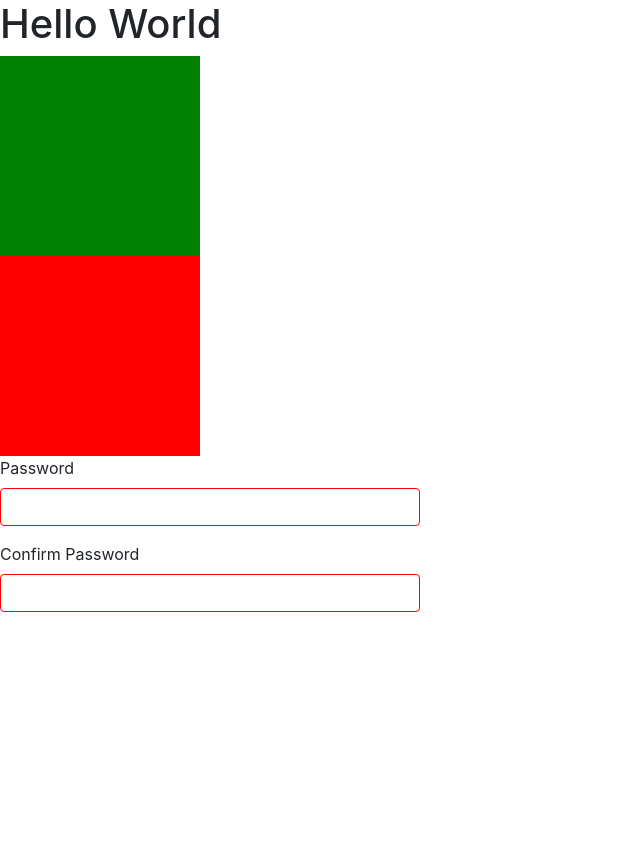
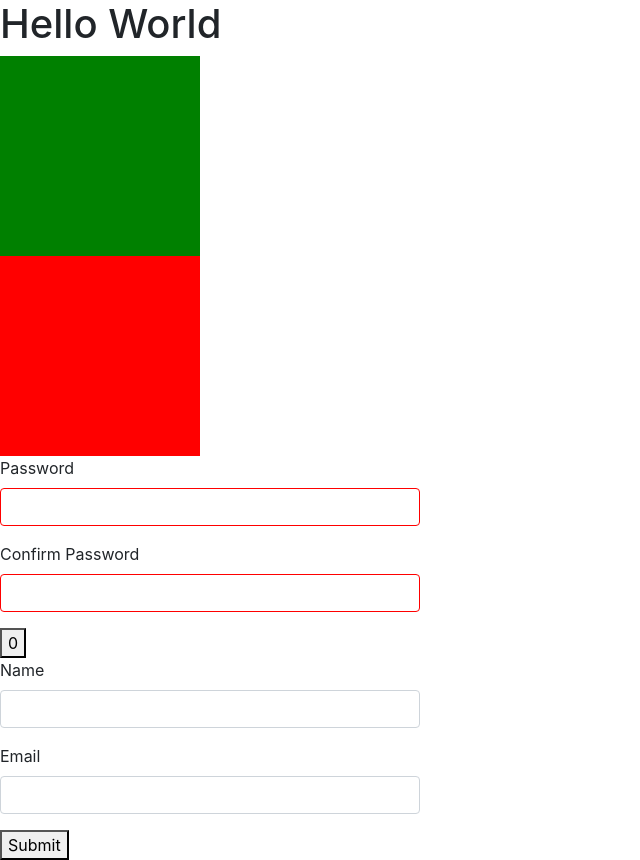
Before and after one commit to Avi-Cohen-Nehemia/advanced-react, a React (Create React App) app: page / in a window 1280 px wide. Shown: the whole page, without its empty margins (0-640 px from the left). Before the commit the page ends 800 px from the top, so only its background shows below. Built offline with nearby package versions, Linux system fonts and the light colour scheme.

Commit message:
solve passing data up - exercise 1 and 2

```diff
--- a/src/App.js
+++ b/src/App.js
@@ -1,6 +1,8 @@
-import React from 'react';
-import Squares from './components/liftingState/Squares';
+import React from 'react'
+import Squares from './components/liftingState/Squares'
 import SignUp from './components/liftingState/SignUp'
+import Button from './components/passingDataUp/Button'
+import Form from './components/passingDataUp/Form'
 
 const App = () => {
     return (
@@ -8,6 +10,8 @@ const App = () => {
             <h1>Hello World</h1>
             <Squares />
             <SignUp minimumLength={ 12 }/>
+            <Button handleUpdate={ (value) => console.log(value) }/>
+            <Form handleSubmit={ (value) => console.log(value) }/>
         </div>
     );
 }
--- /dev/null
+++ b/src/components/passingDataUp/Button/index.js
@@ -0,0 +1,25 @@
+import React, { Component } from 'react';
+
+class Button extends Component {
+    constructor(props) {
+        super(props)
+
+        this.state={ counter: 0 }
+
+        this.handleClick = this.handleClick.bind(this)
+    }
+
+    handleClick() {
+        const { counter } = this.state
+        this.setState({ counter: counter + 1 })
+        this.props.handleUpdate(counter + 1)
+    }
+
+    render() {
+        return (
+            <button onClick={ this.handleClick }>{this.state.counter}</button>
+        )
+    }
+}
+
+export default Button
--- /dev/null
+++ b/src/components/passingDataUp/Form/index.js
@@ -0,0 +1,61 @@
+import React, { Component } from 'react';
+
+class Form extends Component {
+    constructor(props) {
+        super(props)
+
+        this.state={
+            name: '',
+            email: '',
+        }
+
+        this.handleChange = this.handleChange.bind(this)
+        this.handleClick = this.handleClick.bind(this)
+    }
+
+    handleChange(e, input) {
+        let change = {}
+        let value = e.currentTarget.value
+        change[input] = value
+        this.setState(change)
+    }
+
+    handleClick(e) {
+        e.preventDefault()
+        this.props.handleSubmit(this.state)
+    }
+
+    render() {
+        return (
+            <form onSubmit={ this.handleClick }>
+                <div className='form-row'>
+                    <div className='form-group col-md-4'>
+                        <label forhtml={ 'Name' }>{ 'Name' }</label>
+                        <input
+                            id={ 'Name' }
+                            value={ this.state.name }
+                            onChange={ (e) => this.handleChange(e, 'name') }
+                            className='form-control'
+                            type='text'
+                        />
+                    </div>
+                </div>
+                <div className='form-row'>
+                    <div className='form-group col-md-4'>
+                        <label forhtml={ 'Email' }>{ 'Email' }</label>
+                        <input
+                            id={ 'Email' }
+                            value={ this.state.email }
+                            onChange={ (e) => this.handleChange(e, 'email') }
+                            className='form-control'
+                            type='email'
+                        />
+                    </div>
+                </div>
+                <button>{ 'Submit' }</button>
+            </form>
+        )
+    }
+}
+
+export default Form
```
